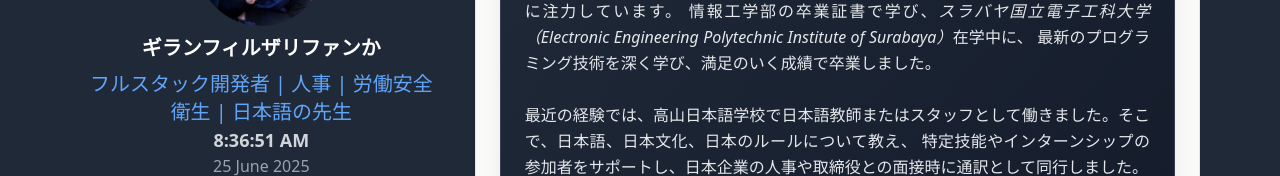
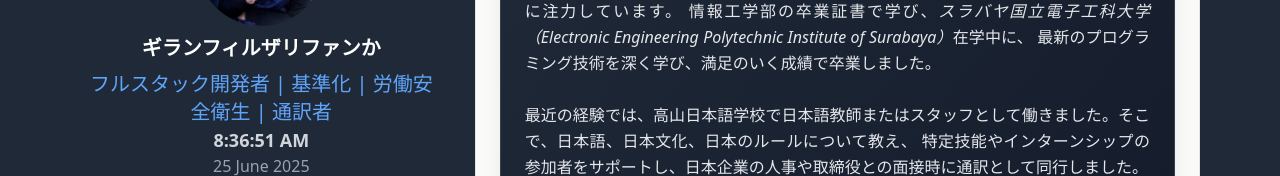
Before and after one commit to riyu13/riv13, a React (Vite) app: page /resumen in a window 1280 px wide. Shown: the part 262-438 px from the top of the page. Built offline with nearby package versions, Linux system fonts and the light colour scheme.

Commit message:
Update job title and description in HeadN component

```diff
--- a/src/components/home/HeadN.jsx
+++ b/src/components/home/HeadN.jsx
@@ -20,7 +20,7 @@ const HeadN = () => {
       <div className="text-center">
         <img className="mx-auto w-32 h-32 rounded-full" src={me} alt="Profile" />
         <h4 className="flex flex-row mt-2 text-xl font-bold text-align-center justify-center">ギランフィルザリファンか</h4>
-        <h4 className="flex flex-row mt-2 text-xl text-blue-400">フルスタック開発者 | 人事 | 労働安全衛生 | 日本語の先生</h4>
+        <h4 className="flex flex-row mt-2 text-xl text-blue-400">フルスタック開発者 | 基準化 | 労働安全衛生 | 通訳者　</h4>
         <p className="text-lg font-semibold text-gray-300">{currentTime.toLocaleTimeString()}</p>
         <p className="text-gray-400">{day} {month} {year}</p>
       </div>
```
